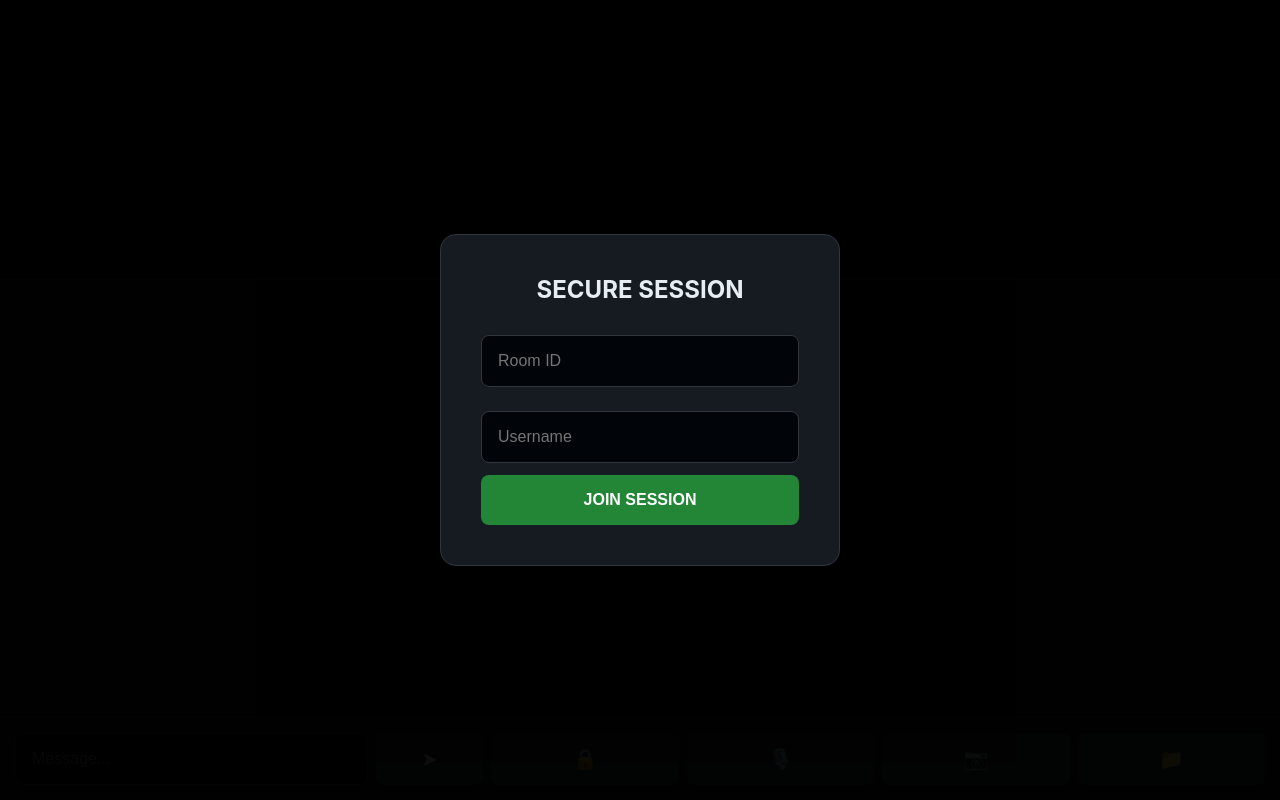
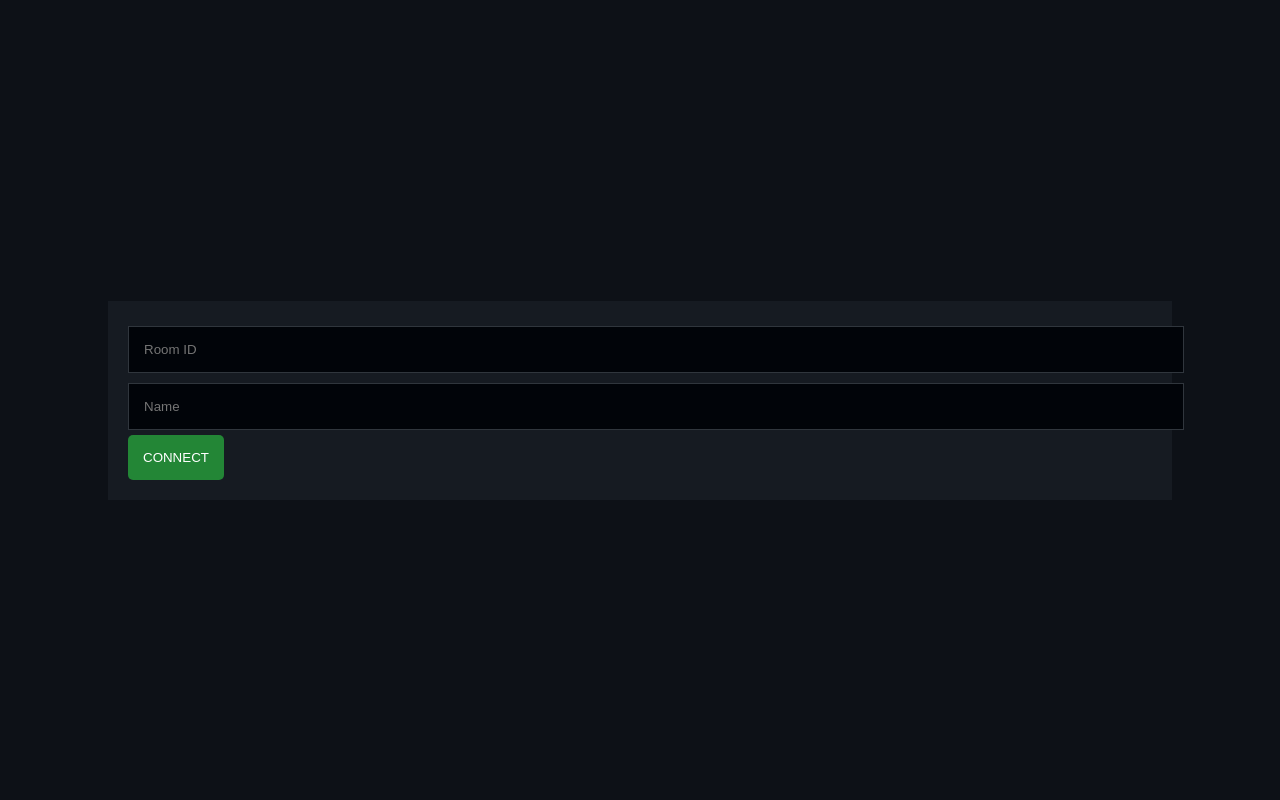
Before and after one commit to FisherkingX/coding, a Flask app: page / in a window 1280 px wide. Run offline with Flask 3, Linux system fonts and the light colour scheme.

Commit message:
Update index.html

```diff
--- a/templates/index.html
+++ b/templates/index.html
@@ -3,50 +3,36 @@
 <head>
     <meta charset="UTF-8">
     <meta name="viewport" content="width=device-width, initial-scale=1.0">
-    <title>Pro Chat Communication Suite</title>
+    <title>Chat App</title>
     <style>
-        * { box-sizing: border-box; }
-        body { margin: 0; background-color: #0d1117; color: #e6edf3; font-family: -apple-system, BlinkMacSystemFont, "Segoe UI", Helvetica, Arial, sans-serif; height: 100vh; display: flex; flex-direction: column; }
-        #setupModal { position: fixed; top: 0; left: 0; width: 100%; height: 100%; background: rgba(0,0,0,0.95); z-index: 2000; display: flex; justify-content: center; align-items: center; }
-        .modal-inner { background: #161b22; padding: 40px; border-radius: 16px; border: 1px solid #30363d; width: 90%; max-width: 400px; text-align: center; }
-        input { width: 100%; padding: 16px; margin: 12px 0; background: #010409; border: 1px solid #30363d; color: white; border-radius: 8px; font-size: 16px; }
-        .btn-main { width: 100%; padding: 16px; background: #238636; border: none; color: white; font-weight: 700; border-radius: 8px; font-size: 16px; cursor: pointer; }
-        #video-container { width: 100%; height: 35vh; background: #010409; border-bottom: 2px solid #30363d; }
-        #local-video { width: 100%; height: 100%; object-fit: cover; }
-        #chat-window { flex: 1; overflow-y: auto; padding: 20px; display: flex; flex-direction: column; gap: 10px; }
-        .message-bubble { background: #21262d; padding: 12px 16px; border-radius: 12px; max-width: 80%; align-self: flex-start; }
-        .controls-bar { background: #161b22; padding: 15px; display: flex; gap: 8px; border-top: 1px solid #30363d; }
-        .ctrl-btn { flex: 1; padding: 14px; background: #30363d; border: none; color: white; border-radius: 8px; cursor: pointer; font-size: 20px; transition: background 0.2s; }
-        .ctrl-btn.muted { background: #8b0000; }
-        #file-input { display: none; }
+        body { margin:0; background:#0d1117; color:white; font-family:sans-serif; height:100vh; display:flex; flex-direction:column; }
+        #local-video { width:100%; height:30vh; object-fit:cover; background:black; }
+        #chat-window { flex:1; overflow-y:auto; padding:15px; display:flex; flex-direction:column; gap:10px; }
+        .msg { background:#21262d; padding:10px; border-radius:8px; align-self:flex-start; }
+        .controls { padding:10px; background:#161b22; display:flex; gap:5px; }
+        .btn { padding:15px; background:#30363d; border:none; color:white; border-radius:5px; flex:1; }
+        .btn.active { background:#8b0000 !important; }
+        #setupModal { position:fixed; top:0; left:0; width:100%; height:100%; background:#0d1117; z-index:9999; display:flex; justify-content:center; align-items:center; }
+        .box { background:#161b22; padding:20px; width:80%; }
+        input { width:100%; padding:15px; margin:5px 0; background:#010409; color:white; border:1px solid #30363d; }
     </style>
 </head>
 <body>
-    <div id="setupModal" class="modal-inner-overlay" style="position:fixed; top:0; left:0; width:100%; height:100%; background:rgba(0,0,0,0.95); display:flex; justify-content:center; align-items:center; z-index:2000;">
-        <div class="modal-inner">
-            <h2 style="margin-top:0;">SECURE SESSION</h2>
+    <div id="setupModal">
+        <div class="box">
             <input type="text" id="roomInput" placeholder="Room ID">
-            <input type="text" id="nameInput" placeholder="Username">
-            <button class="btn-main" onclick="startApp()">JOIN SESSION</button>
+            <input type="text" id="nameInput" placeholder="Name">
+            <button class="btn" style="background:#238636;" onclick="startApp()">CONNECT</button>
         </div>
     </div>
-
-    <div id="video-container">
-        <video id="local-video" autoplay muted playsinline></video>
+    <video id="local-video" autoplay muted playsinline></video>
+    <div id="chat-window"></div>
+    <div class="controls">
+        <input type="text" id="msgInput" placeholder="Message..." style="flex:2;">
+        <button class="btn" onclick="sendMessage()">SEND</button>
+        <button class="btn" id="mic-btn" onclick="toggleMic()">🎙️</button>
+        <button class="btn" id="cam-btn" onclick="toggleCam()">📷</button>
     </div>
-
-    <div id="chat-window"></div>
-
-    <form class="controls-bar" onsubmit="event.preventDefault(); sendMessage();">
-        <input type="text" id="msgInput" placeholder="Message..." style="flex:2; margin:0;">
-        <button type="submit" class="ctrl-btn" style="flex:0.5;">➤</button>
-        <button type="button" class="ctrl-btn" id="lock-btn" onclick="togglePrivate()">🔒</button>
-        <button type="button" class="ctrl-btn" id="mic-btn" onclick="toggleMic()">🎙️</button>
-        <button type="button" class="ctrl-btn" id="cam-btn" onclick="toggleCam()">📷</button>
-        <button type="button" class="ctrl-btn" onclick="document.getElementById('file-input').click()">📁</button>
-    </form>
-    <input type="file" id="file-input" onchange="sendFile()">
-
     <script src="/static/script.js"></script>
 </body>
 </html>
```
